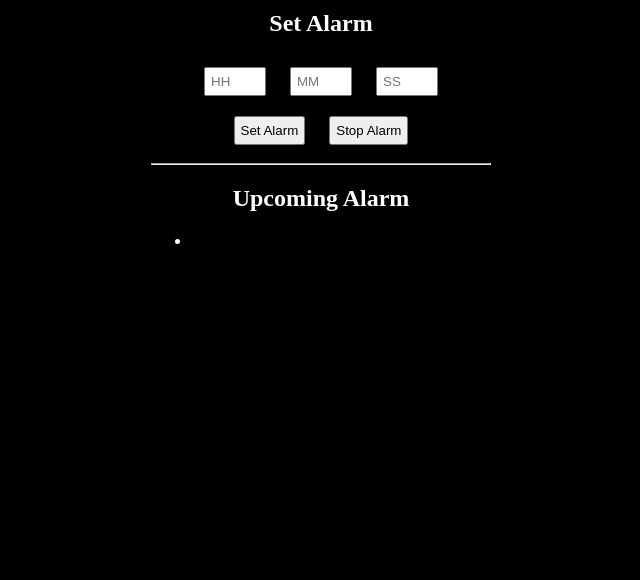
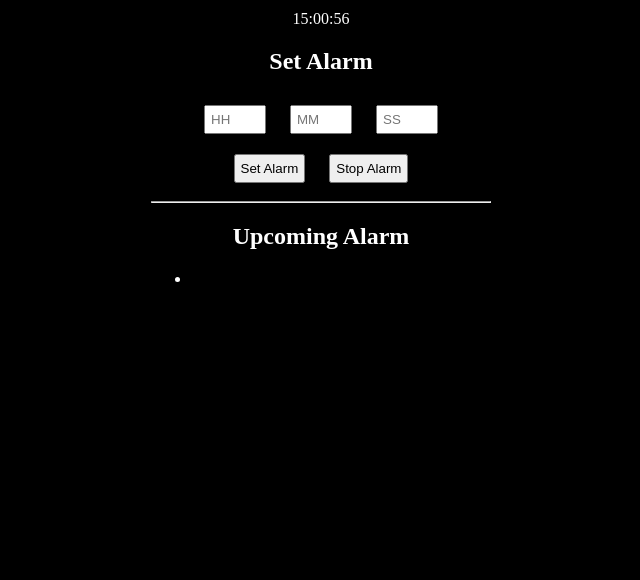
Before and after one commit to mohiuddin2721/alarm-clock, a plain HTML site: page index.html in a window 1280 px wide. Shown: the part 220-800 px from the top of the page, without its empty margins (319-959 px from the left). Drawn offline with Linux system fonts and the light colour scheme.

Commit message:
time added

```diff
--- a/index.html
+++ b/index.html
@@ -13,7 +13,7 @@
             <div class="header">
                 <h1 style="font-size: 30px">Alarm Clock</h1>
             </div>
-            <div class="current-time"></div>
+            <div id="current-time"></div>
             <h1>Set Alarm</h1>
             <form action="" class="user-input">
                 <input type="number" id="hour" max="23" min="00" placeholder="HH">
--- a/index.js
+++ b/index.js
@@ -0,0 +1,27 @@
+// function for display time
+var currTime = document.getElementById('current-time');
+
+// function for update time and check
+function currentTime(){
+    let date = new Date();
+    // console.log(date);
+    let hh = date.getHours()
+    let mm = date.getMinutes()
+    let ss = date.getSeconds()
+
+    hh= (hh < 10) ? '0' + hh : hh;
+    mm= (mm < 10) ? '0' + mm : mm;
+    ss= (ss < 10) ? '0' + ss : ss;
+
+    let time = hh + ':' + mm + ':' + ss;
+
+    currTime.innerText = time;
+    let t = setTimeout(function(){
+        currentTime()
+        // if(alarm_list.includes(time)){
+        //     ringing(time);
+        // }
+    }, 2000)
+}
+
+currentTime();
```
